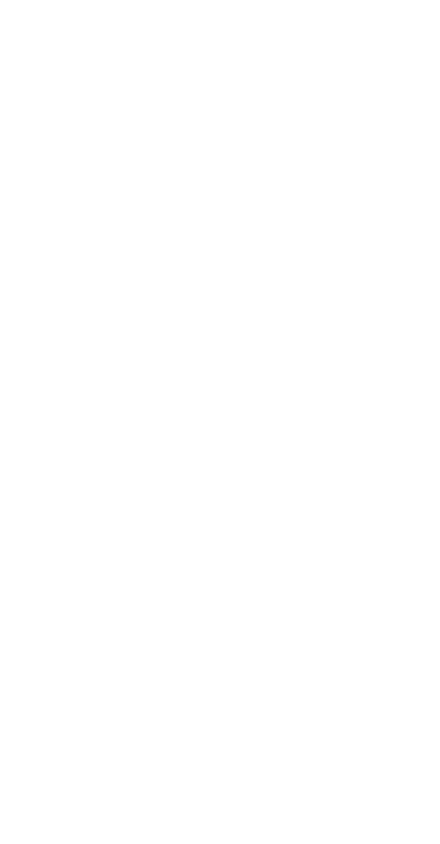
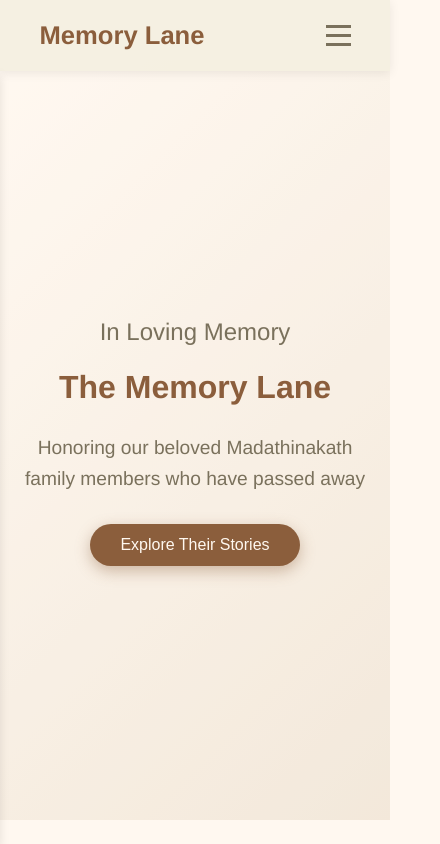
Before and after one commit to anulisba/memory-lane, a React (Vite) app: page / in a window 390 px wide. Shown: the top 844 px of the page, 440 px wide, since content can reach past the window. Built offline with nearby package versions, Linux system fonts and the light colour scheme.

Commit message:
first page

```diff
--- a/src/Pages/landing.css
+++ b/src/Pages/landing.css
@@ -1,4 +1,4 @@
-/* MemorialWebsite.css */
+/* MemorialWebsite.css - Updated Elegant Theme */
 
 /* Base Styles */
 * {
@@ -10,8 +10,10 @@
 body {
     font-family: 'Helvetica Neue', Arial, sans-serif;
     line-height: 1.6;
-    color: #333;
-    background-color: #fff;
+    color: #4B3F36;
+    /* dark brown text */
+    background-color: #FFF8F0;
+    /* warm cream */
 }
 
 .container {
@@ -27,8 +29,9 @@
     top: 0;
     left: 0;
     width: 100%;
-    background-color: rgba(255, 255, 255, 0.95);
-    box-shadow: 0 2px 10px rgba(0, 0, 0, 0.1);
+    background-color: rgba(245, 240, 225, 0.95);
+    /* soft beige */
+    box-shadow: 0 2px 10px rgba(0, 0, 0, 0.08);
     z-index: 1000;
     padding: 15px 0;
 }
@@ -40,8 +43,9 @@
 }
 
 .logo h1 {
-    font-size: 1.5rem;
-    color: #2c3e50;
+    font-size: 1.6rem;
+    color: #8B5E3C;
+    /* warm brown */
     font-weight: 600;
 }
 
@@ -56,13 +60,15 @@
 
 .nav a {
     text-decoration: none;
-    color: #2c3e50;
+    color: #7A715C;
+    /* taupe */
     font-weight: 500;
     transition: color 0.3s ease;
 }
 
 .nav a:hover {
-    color: #16a085;
+    color: #C4A69F;
+    /* dusty rose accent */
 }
 
 .menu-toggle {
@@ -76,22 +82,23 @@
 .menu-toggle span {
     width: 25px;
     height: 3px;
-    background-color: #2c3e50;
+    background-color: #7A715C;
     margin: 3px 0;
     transition: 0.3s;
 }
 
 /* Hero Section */
 .hero {
-    height: 100vh;
+    height: 90vh;
     display: flex;
     align-items: center;
     justify-content: center;
     position: relative;
-    background: linear-gradient(135deg, #f5f7fa 0%, #c3cfe2 100%);
+    background: linear-gradient(135deg, #FFF8F0 0%, #EDE1D0 100%);
     text-align: center;
-    color: #2c3e50;
+    color: #4B3F36;
     margin-top: 60px;
+    overflow: hidden;
 }
 
 .hero-content {
@@ -105,37 +112,40 @@
     font-size: 1.5rem;
     font-weight: 400;
     margin-bottom: 10px;
-    animation: fadeInDown 1s ease;
+    color: #7A715C;
 }
 
 .hero-content h1 {
-    font-size: 3.5rem;
+    font-size: 3rem;
     margin-bottom: 20px;
-    animation: fadeInDown 1s ease 0.2s both;
+    font-weight: 700;
+    color: #8B5E3C;
 }
 
 .hero-content p {
     font-size: 1.2rem;
     margin-bottom: 30px;
-    animation: fadeInDown 1s ease 0.4s both;
+    color: #7A715C;
 }
 
 .cta-button {
     padding: 12px 30px;
-    background-color: #16a085;
-    color: white;
+    background-color: #8B5E3C;
+    /* warm brown */
+    color: #FFF8F0;
+    /* soft beige text */
     border: none;
     border-radius: 30px;
     font-size: 1rem;
     cursor: pointer;
     transition: all 0.3s ease;
-    animation: fadeIn 1s ease 0.6s both;
+    box-shadow: 0 5px 15px rgba(139, 94, 60, 0.4);
 }
 
 .cta-button:hover {
-    background-color: #1abc9c;
+    background-color: #A67C57;
     transform: translateY(-3px);
-    box-shadow: 0 10px 20px rgba(0, 0, 0, 0.1);
+    box-shadow: 0 10px 25px rgba(139, 94, 60, 0.5);
 }
 
 .hero-overlay {
@@ -144,7 +154,7 @@
     left: 0;
     width: 100%;
     height: 100%;
-    background: rgba(255, 255, 255, 0.5);
+    background: rgba(255, 248, 240, 0.3);
 }
 
 /* Sections */
@@ -152,6 +162,7 @@
     padding: 80px 0;
 }
 
+/* Section Title */
 .section-title {
     text-align: center;
     margin-bottom: 60px;
@@ -159,7 +170,7 @@
 
 .section-title h2 {
     font-size: 2.5rem;
-    color: #2c3e50;
+    color: #8B5E3C;
     margin-bottom: 15px;
     position: relative;
     display: inline-block;
@@ -168,13 +179,14 @@
 .underline {
     width: 80px;
     height: 3px;
-    background-color: #16a085;
+    background-color: #C4A69F;
+    /* dusty rose accent */
     margin: 0 auto 20px;
 }
 
 .section-title p {
     font-size: 1.2rem;
-    color: #7f8c8d;
+    color: #7A715C;
 }
 
 /* Family Intro */
@@ -187,7 +199,9 @@
 
 .family-text {
     flex: 1;
+    text-align: justify;
     min-width: 300px;
+    color: #4B3F36;
 }
 
 .family-text p {
@@ -203,18 +217,20 @@
 
 .image-placeholder {
     height: 400px;
-    background-color: #ecf0f1;
+    background-color: #EDE1D0;
+    /* subtle taupe cream */
     display: flex;
     align-items: center;
     justify-content: center;
-    border-radius: 10px;
-    color: #7f8c8d;
+    border-radius: 15px;
+    color: #7A715C;
     font-size: 1.2rem;
+    box-shadow: 0 5px 15px rgba(0, 0, 0, 0.05);
 }
 
 /* Family Members */
 .family-members {
-    background-color: #f8f9fa;
+    background-color: #FFF8F0;
 }
 
 .members-grid {
@@ -224,10 +240,10 @@
 }
 
 .member-card {
-    background: white;
-    border-radius: 10px;
+    background: #F5F0E1;
+    border-radius: 15px;
     overflow: hidden;
-    box-shadow: 0 5px 15px rgba(0, 0, 0, 0.1);
+    box-shadow: 0 8px 25px rgba(0, 0, 0, 0.08);
     transition: transform 0.3s ease, box-shadow 0.3s ease;
     opacity: 0;
     transform: translateY(20px);
@@ -266,17 +282,17 @@
     left: 0;
     width: 100%;
     padding: 20px;
-    background: linear-gradient(transparent, rgba(0, 0, 0, 0.8));
-    color: white;
+    background: linear-gradient(transparent, rgba(75, 63, 54, 0.85));
+    color: #FFF8F0;
 }
 
 .member-overlay h3 {
     margin-bottom: 5px;
-    color: white;
+    color: #FFF8F0;
 }
 
 .member-overlay p {
-    color: rgba(255, 255, 255, 0.8);
+    color: rgba(255, 248, 240, 0.8);
 }
 
 .member-info {
@@ -284,27 +300,27 @@
 }
 
 .member-info h4 {
-    color: #16a085;
+    color: #8B5E3C;
     margin-bottom: 10px;
 }
 
 /* CTA Section */
 .cta-section {
     text-align: center;
-    background-color: #2c3e50;
-    color: white;
+    background-color: #8B5E3C;
+    color: #FFF8F0;
+    padding: 80px 0;
 }
 
 .cta-section h2 {
     font-size: 2.5rem;
     margin-bottom: 20px;
-    color: white;
 }
 
 .cta-section p {
     font-size: 1.2rem;
     margin-bottom: 30px;
-    opacity: 0.9;
+    opacity: 0.95;
 }
 
 .cta-buttons {
@@ -322,34 +338,35 @@
     font-size: 1rem;
     cursor: pointer;
     transition: all 0.3s ease;
+    box-shadow: 0 5px 15px rgba(0, 0, 0, 0.05);
 }
 
 .btn-primary {
-    background-color: #16a085;
-    color: white;
+    background-color: #8B5E3C;
+    color: #FFF8F0;
 }
 
 .btn-secondary {
     background-color: transparent;
-    color: white;
-    border: 2px solid white;
+    color: #FFF8F0;
+    border: 2px solid #FFF8F0;
 }
 
 .btn-primary:hover {
-    background-color: #1abc9c;
+    background-color: #A67C57;
     transform: translateY(-3px);
 }
 
 .btn-secondary:hover {
-    background-color: white;
-    color: #2c3e50;
+    background-color: #FFF8F0;
+    color: #8B5E3C;
     transform: translateY(-3px);
 }
 
 /* Footer */
 .footer {
-    background-color: #34495e;
-    color: white;
+    background-color: #7A715C;
+    color: #FFF8F0;
     text-align: center;
     padding: 40px 0;
 }
@@ -393,7 +410,7 @@
         left: -100%;
         width: 100%;
         height: calc(100vh - 70px);
-        background-color: white;
+        background-color: #FFF8F0;
         transition: 0.3s;
         box-shadow: 0 5px 10px rgba(0, 0, 0, 0.1);
     }
--- a/src/Pages/landing.jsx
+++ b/src/Pages/landing.jsx
@@ -1,67 +1,60 @@
-// import React, { useState, useEffect } from 'react';
+import React, { useState, useEffect } from 'react';
 import './landing.css';
-// import { useNavigate } from 'react-router-dom';
+import { useNavigate } from 'react-router-dom';
 
 const MemorialWebsite = () => {
-    // const [isMenuOpen, setIsMenuOpen] = useState(false);
-    // const [visibleCards, setVisibleCards] = useState([]);
-    // const navigate = useNavigate();
-    // // Sample data - replace with your actual family information
-    // const familyMembers = [
-    //     {
-    //         id: 1,
-    //         name: "John Smith",
-    //         years: "1925-2008",
-    //         role: "Beloved Grandfather",
-    //         description: "John was a war veteran and dedicated family man who loved gardening and storytelling.",
-    //         image: "https://images.unsplash.com/photo-1534528741775-53994a69daeb?ixlib=rb-1.2.1&auto=format&fit=crop&w=400&q=80"
-    //     },
-    //     {
-    //         id: 2,
-    //         name: "Mary Smith",
-    //         years: "1930-2015",
-    //         role: "Loving Grandmother",
-    //         description: "Mary was known for her kindness, delicious cooking, and beautiful embroidery work.",
-    //         image: "https://images.unsplash.com/photo-1544005313-94ddf0286df2?ixlib=rb-1.2.1&auto=format&fit=crop&w=400&q=80"
-    //     },
-    //     // Add more family members as needed
-    // ];
-    // const viewGllery = () => {
-    //     navigate('/gallery');
-    // }
-    // const viewTimeline = () => {
-    //     navigate('/timeline');
-    // }
-    // useEffect(() => {
-    //     // Animation for member cards
-    //     const timer = setTimeout(() => {
-    //         setVisibleCards([0, 1, 2, 3, 4, 5, 6, 7, 8, 9]);
-    //     }, 100);
+    const [isMenuOpen, setIsMenuOpen] = useState(false);
+    const [visibleCards, setVisibleCards] = useState([]);
+    const navigate = useNavigate();
 
-    //     return () => clearTimeout(timer);
-    // }, []);
+    const familyMembers = [
+        {
+            id: 1,
+            name: "John Smith",
+            years: "1925-2008",
+            role: "Beloved Grandfather",
+            description: "John was a war veteran and dedicated family man who loved gardening and storytelling.",
+            image: "https://images.unsplash.com/photo-1534528741775-53994a69daeb?ixlib=rb-1.2.1&auto=format&fit=crop&w=400&q=80"
+        },
+        {
+            id: 2,
+            name: "Mary Smith",
+            years: "1930-2015",
+            role: "Loving Grandmother",
+            description: "Mary was known for her kindness, delicious cooking, and beautiful embroidery work.",
+            image: "https://images.unsplash.com/photo-1544005313-94ddf0286df2?ixlib=rb-1.2.1&auto=format&fit=crop&w=400&q=80"
+        },
+        // Add more family members here
+    ];
+
+    const viewGallery = () => navigate('/gallery');
+    const viewTimeline = () => navigate('/timeline');
+
+    useEffect(() => {
+        const timer = setTimeout(() => {
+            setVisibleCards(familyMembers.map((_, index) => index));
+        }, 100);
+        return () => clearTimeout(timer);
+    }, [familyMembers]);
 
     return (
         <div className="memorial-website">
             {/* Header */}
-            {/* <header className="header">
+            <header className="header">
                 <div className="container">
                     <div className="logo">
-                        <h1>Smith Family Memorial</h1>
+                        <h1>Memory Lane</h1>
                     </div>
                     <nav className={`nav ${isMenuOpen ? 'nav-open' : ''}`}>
                         <ul>
                             <li><a href="#home">Home</a></li>
-                            <li><a href="#family">Our Family</a></li>
-                            <li><a href="#members">Family Members</a></li>
+                            {/* <li><a href="#family">Our Family</a></li>
+                            <li><a href="#members">Family Members</a></li> */}
                             <li><a href="#gallery">Gallery</a></li>
                             <li><a href="#timeline">Timeline</a></li>
                         </ul>
                     </nav>
-                    <button
-                        className="menu-toggle"
-                        onClick={() => setIsMenuOpen(!isMenuOpen)}
-                    >
+                    <button className="menu-toggle" onClick={() => setIsMenuOpen(!isMenuOpen)}>
                         <span></span>
                         <span></span>
                         <span></span>
@@ -69,18 +62,18 @@
                 </div>
             </header>
 
-
+            {/* Hero Section */}
             <section id="home" className="hero">
+                <div className="hero-overlay"></div>
                 <div className="hero-content">
                     <h2>In Loving Memory</h2>
-                    <h1>The Smith Family Legacy</h1>
-                    <p>Honoring the lives and memories of those who came before us</p>
-                    <button className="cta-button">Explore Their Stories</button>
+                    <h1>The Memory Lane</h1>
+                    <p>Honoring our beloved Madathinakath family members who have passed away</p>
+                    <button className="cta-button" onClick={viewGallery}>Explore Their Stories</button>
                 </div>
-                <div className="hero-overlay"></div>
             </section>
 
-
+            {/* Family Story */}
             <section id="family" className="family-intro">
                 <div className="container">
                     <div className="section-title">
@@ -90,31 +83,24 @@
                     <div className="family-content">
                         <div className="family-text">
                             <p>
-                                The Smith family has a rich history spanning over five generations.
-                                Our ancestors came to this country with dreams of a better future and
-                                worked tirelessly to build the foundation upon which our family stands today.
+                                മഠത്തിനകത്ത് തൊമ്മൻ്റെയും ഏലിയുടെയും മകനായ ചാക്കോ തോക്കനാട്ട് കുടുംബത്തിലെ ഏലമ്മയെ (ഏലി ) വിവാഹം കഴിച്ച് കുടുംബമായി താമസിച്ചു കൊണ്ടിരുന്നകാഞ്ഞിരപ്പള്ളിയിൽ നിന്നും എലിക്കുളത്തേയ്ക്ക് വന്ന് താമസമാക്കിയതിനുശേഷം അവിടെ നിന്നും 1947-ൽ മലബാറിലെ പെരുവണ്ണാമൂഴിയിൽ വന്ന് താമസം സ്ഥിരപ്പെടുത്തുകയും പെരൂവണ്ണാമൂഴി ഇടവകാംഗമായി ജീവിക്കുകയും ചെയ്തു. ചാക്കോ-ഏലമ്മ ദമ്പതികൾക്ക് 5 ആൺമക്കളും 3 പെൺമക്കളുമാണ് ഉണ്ടായിരുന്നത്.  മക്കളും പേരക്കുട്ടികളുമായി കുറെ കുടുംബങ്ങൾ പെരുവണ്ണാമുഴിയിലും ചെമ്പനോടയിലുമായി താമസ്സിക്കുന്നു.
                             </p>
                             <p>
-                                Through wars, economic hardships, and personal challenges, the Smith family
-                                has always valued resilience, education, and compassion for others. This memorial
-                                serves as a tribute to those who paved the way for our present and future generations.
+                                ചാക്കോയുടെ ഏലിയുടെയും രണ്ടാമത്തെ മകനായ പാപ്പച്ചൻ ചക്കിട്ടപാറ ചേന്നം പള്ളി കുടുംബാംഗമായ വർഗ്ഗീസ് അന്നമ്മ ദമ്പതികളുടെ മകളായ ഏലിക്കുട്ടിയെ വിവാഹം കഴിച്ച് പെരുവണ്ണാമൂഴിയിൽ തന്നെ താമസമാക്കുകയും ചെയ്തു.അവർക്കു ദൈവം ഒൻപതു ആണ്മക്കളെയും ഒരു മകളെയും നൽകി. അവർ കഠിനാദ്ധ്വാനത്തിലൂടെയും സ്ഥിരോത്സഹത്തിലൂടെയും ധാരാളം കൃഷി സ്ഥലങ്ങൾ ചെമ്പനോടയിലും പെരുവണ്ണാമൂഴിയിലുമായി സ്വന്തമാക്കി. പകർച്ചവ്യാധികളേയും കാട്ടുമൃഗങ്ങളേയും ചെറുത്ത് തോൽപ്പിച്ച് കൃഷി ചെയ്ത് നല്ല വിളവുകൾ നേടി. അക്കാലഘട്ടങ്ങളിൽ പള്ളിയുടെയും സ്ക്കൂളിൻ്റെയും നിർമ്മാണ പ്രവർത്തനങ്ങളിലും അത്മീയ കാര്യങ്ങളിലും താല്പര്യപൂർവ്വം പങ്കു ചേരുകയും ചില വർഷങ്ങളിൽ പള്ളിയുടെ കൈക്കാരനായിപ്രവർത്തിക്കുയും അതുകൂടാതെ ഇന്ന് പെരുവണ്ണാമൂഴി വട്ടക്കയം പുഴയോരത്തുകൂടി കടന്നുപോകുന്ന റോഡിൻ്റെ നിർമ്മാണത്തിന് ശ്രദ്ധേയമായ പങ്കുവഹിക്കുയും ചെയ്തിരുന്നു .
                             </p>
                             <p>
-                                We remember not just the dates of their lives, but the love they shared,
-                                the wisdom they imparted, and the memories they created that continue to
-                                inspire us every day.
+                                പാപ്പച്ചൻ (അബ്രാഹം) ഏലിക്കുട്ടി ദമ്പതികളുടെ പത്തു മക്കളിൽ പേരറിയാത്ത ഒരാൾ, ജോർജ്, സെലി, വിജയൻ, സോമൻ, ബാബു എന്നിവർ കർത്താവിൽ നിദ്ര പ്രാപിച്ചു.
                             </p>
                         </div>
                         <div className="family-image">
-                            <div className="image-placeholder">
-                                <span>Family Photo</span>
-                            </div>
+                            <img src="https://images.unsplash.com/photo-1529253355930-c5f5f2f9c3f5?ixlib=rb-1.2.1&auto=format&fit=crop&w=800&q=80"
+                                alt="Family" className="luxury-image" />
                         </div>
                     </div>
                 </div>
             </section>
 
-
+            {/* Family Members */}
             <section id="members" className="family-members">
                 <div className="container">
                     <div className="section-title">
@@ -124,20 +110,16 @@
                     </div>
                     <div className="members-grid">
                         {familyMembers.map((member, index) => (
-                            <div
-                                key={member.id}
-                                className={`member-card ${visibleCards.includes(index) ? 'visible' : ''}`}
-                            >
+                            <div key={member.id} className={`member-card ${visibleCards.includes(index) ? 'visible' : ''}`}>
                                 <div className="member-image">
                                     <img src={member.image} alt={member.name} />
                                     <div className="member-overlay">
-                                        <h3>{member.name}</h3>
-                                        <p>{member.years}</p>
+
                                     </div>
                                 </div>
                                 <div className="member-info">
-                                    <h4>{member.role}</h4>
-                                    <p>{member.description}</p>
+                                    <h3>{member.name}</h3>
+                                    <p>{member.years}</p>
                                 </div>
                             </div>
                         ))}
@@ -145,25 +127,25 @@
                 </div>
             </section>
 
-
+            {/* CTA Section */}
             <section className="cta-section">
                 <div className="container">
                     <h2>Preserving Our Family Heritage</h2>
                     <p>Explore our family's journey through generations</p>
                     <div className="cta-buttons">
-                        <button className="btn-primary" onClick={viewGllery}>View Gallery</button>
+                        <button className="btn-primary" onClick={viewGallery}>View Gallery</button>
                         <button className="btn-secondary" onClick={viewTimeline}>Family Timeline</button>
                     </div>
                 </div>
             </section>
 
-
+            {/* Footer */}
             <footer className="footer">
                 <div className="container">
                     <p>&copy; {new Date().getFullYear()} Smith Family Memorial. All rights reserved.</p>
                     <p>Created with love by the Smith family</p>
                 </div>
-            </footer> */}
+            </footer>
         </div>
     );
 };
```
Also changed, not shown: src/Pages/timeline.css (+0 -14 lines).
